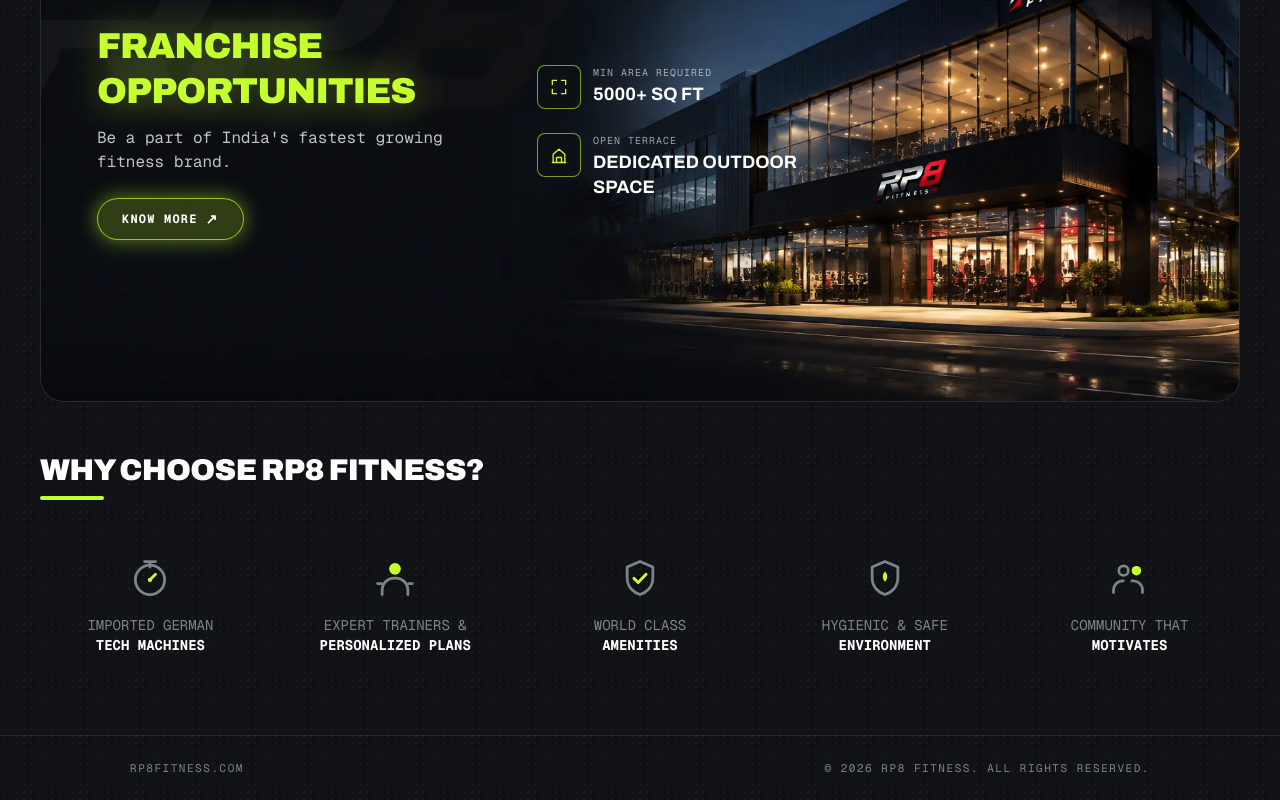
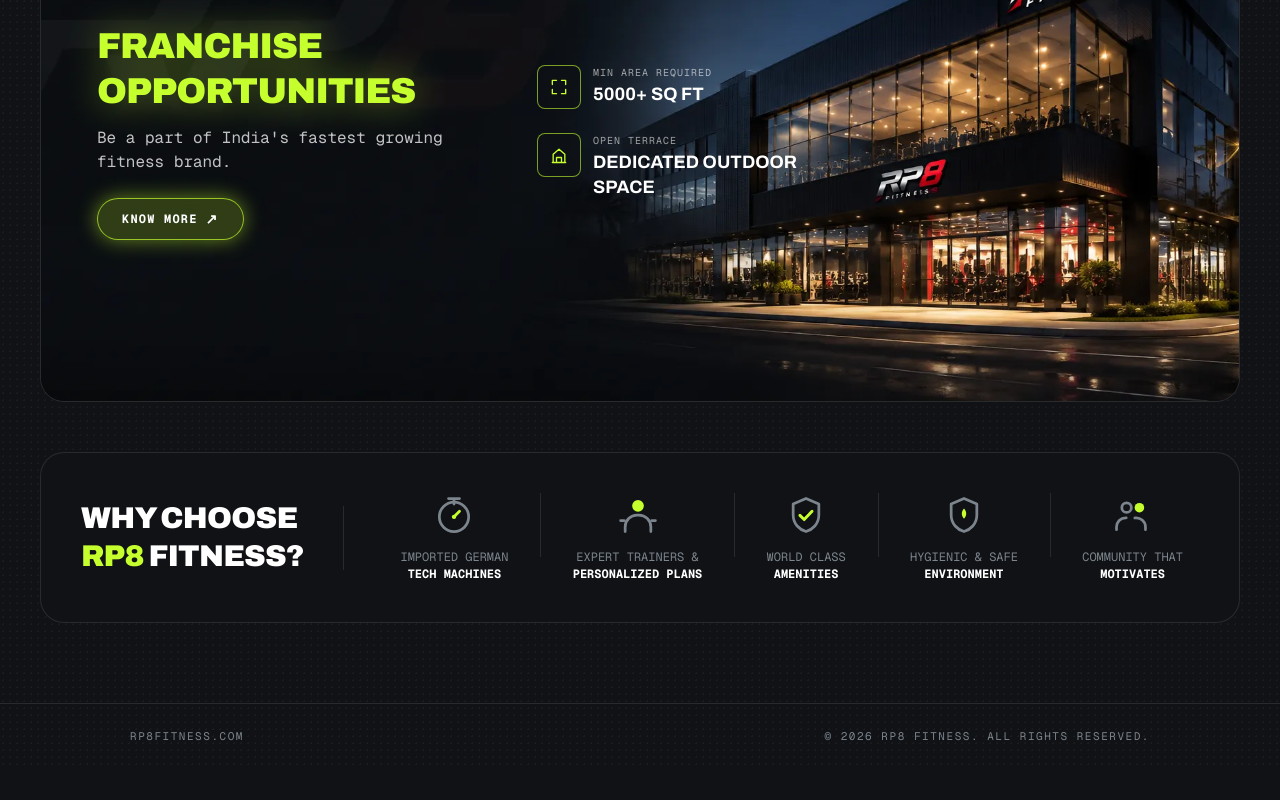
Before and after one commit to FenebrisWeb/rp8fitness, a Next.js app: page / in a window 1280 px wide. Shown: the part 3383-4183 px from the top of the page. After the commit the page ends 4152 px from the top, so only its background shows below. Built offline with nearby package versions, Linux system fonts and the light colour scheme.

Commit message:
UI Enhancement

```diff
--- a/app/components/home/why-choose-section.tsx
+++ b/app/components/home/why-choose-section.tsx
@@ -9,6 +9,8 @@
 
 const WHY_CHOOSE_CONTENT: WhyChooseContent = {
   headline: "Why Choose RP8 Fitness?",
+  headlineLine1: "Why Choose",
+  headlineLine2: "RP8 Fitness?",
   features: [
     { id: "machines", line1: "Imported German", line2: "Tech Machines" },
     { id: "trainers", line1: "Expert Trainers &", line2: "Personalized Plans" },
@@ -200,7 +202,9 @@
 }
 
 export default function WhyChooseSection() {
-  const { headline, features } = WHY_CHOOSE_CONTENT;
+  const { headline, headlineLine1, headlineLine2, features } = WHY_CHOOSE_CONTENT;
+  const [accentWord, ...restWords] = headlineLine2.split(" ");
+  const headlineRest = restWords.join(" ");
 
   return (
     <section className="relative overflow-hidden bg-transparent pb-16 pt-[50px] sm:pb-20">
@@ -212,8 +216,10 @@
           variants={fadeUp}
           transition={{ duration: 0.6, ease: [0.16, 1, 0.3, 1] }}
         >
-          <div className="mb-10 sm:mb-14">
-            <h2 className="font-display text-2xl font-black uppercase tracking-tight text-foreground sm:text-3xl">
+          {/* Mobile — plain heading with the lime underline accent above
+              the sliding carousel. */}
+          <div className="mb-10 sm:hidden">
+            <h2 className="font-display text-2xl font-black uppercase tracking-tight text-foreground">
               {headline}
             </h2>
             <span aria-hidden className="mt-2 block h-1 w-16 rounded-full bg-lime" />
@@ -221,17 +227,37 @@
 
           <WhyChooseSlider features={features} />
 
-          <div className="hidden gap-y-10 sm:grid sm:grid-cols-3 lg:grid-cols-5 lg:gap-x-6">
-            {features.map((feature) => (
-              <div key={feature.id} className="flex flex-col items-center gap-4 text-center">
-                <WhyChooseIcon id={feature.id} className="h-11 w-11 text-steel" />
-                <p className="font-mono text-xs uppercase leading-snug text-steel sm:text-sm">
+          {/* Desktop — a single bordered card: two-line heading on the
+              left, then the feature row, each item separated by a
+              vertical divider. */}
+          <div className="hidden rounded-2xl border border-chalk/10 bg-ink p-8 sm:flex sm:items-center sm:gap-8 sm:rounded-3xl lg:gap-10 lg:p-10">
+            <h2 className="flex-none font-display text-2xl font-black uppercase leading-tight tracking-tight text-foreground lg:text-3xl">
+              <span className="block">{headlineLine1}</span>
+              <span className="block">
+                <span className="text-lime">{accentWord}</span>
+                {headlineRest ? ` ${headlineRest}` : ""}
+              </span>
+            </h2>
+
+            <div className="h-16 w-px flex-none bg-chalk/10" />
+
+            <div className="flex flex-1 items-start justify-between">
+              {features.map((feature, i) => (
+                <div key={feature.id} className="flex items-start">
+                  <div className="flex flex-col items-center gap-3 px-3 text-center lg:px-4">
+                    <WhyChooseIcon id={feature.id} className="h-10 w-10 text-steel lg:h-11 lg:w-11" />
+                    <p className="font-mono text-[11px] uppercase leading-snug text-steel lg:text-xs">
                       {feature.line1}
                       <br />
                       <span className="font-bold text-foreground">{feature.line2}</span>
                     </p>
                   </div>
+                  {i < features.length - 1 && (
+                    <div className="ml-3 h-16 w-px flex-none bg-chalk/10 lg:ml-4" />
+                  )}
+                </div>
               ))}
+            </div>
           </div>
         </motion.div>
       </div>
--- a/app/types/why-choose.ts
+++ b/app/types/why-choose.ts
@@ -5,6 +5,10 @@
 }
 
 export interface WhyChooseContent {
+  /** Single-line heading used above the mobile slider. */
   headline: string;
+  /** Two-line heading used in the desktop card (first word of line 2 is the lime accent). */
+  headlineLine1: string;
+  headlineLine2: string;
   features: WhyChooseFeature[];
 }
```
Lines whose indentation alone changed are shown as unchanged.
